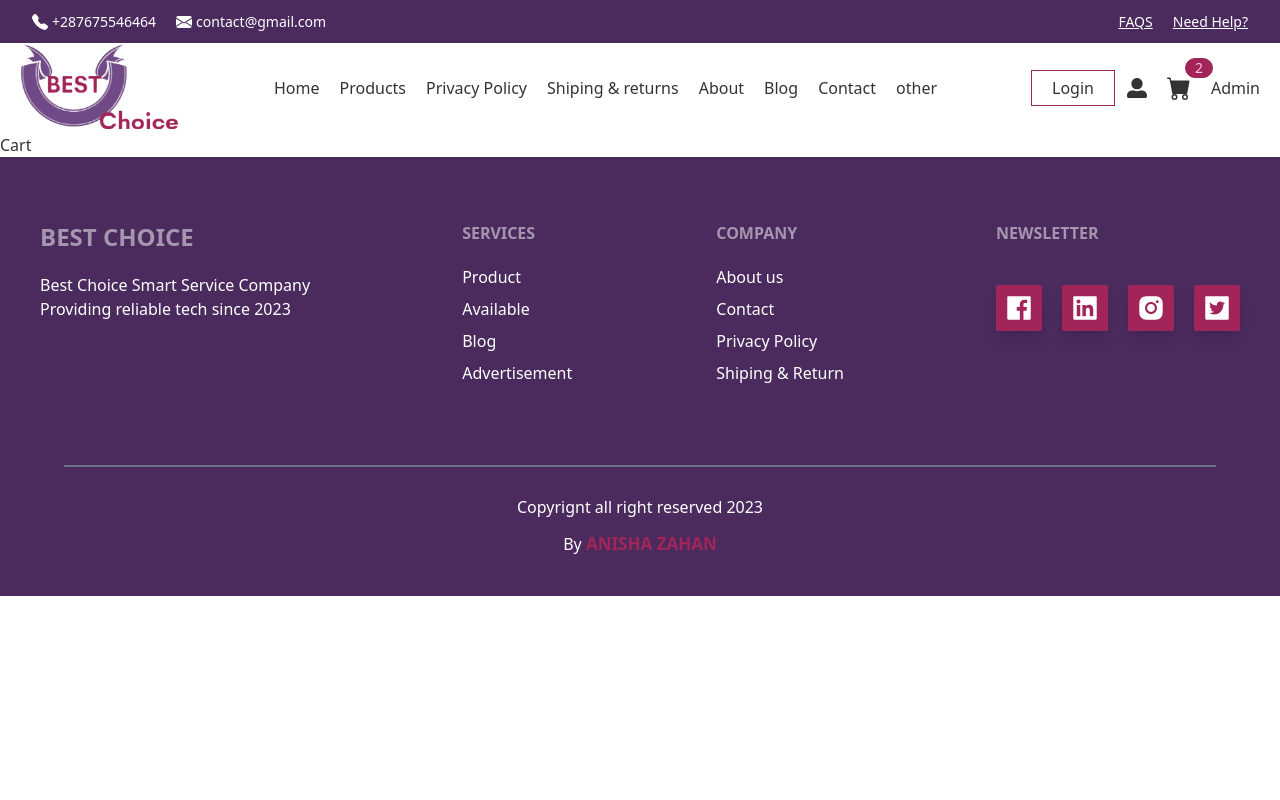
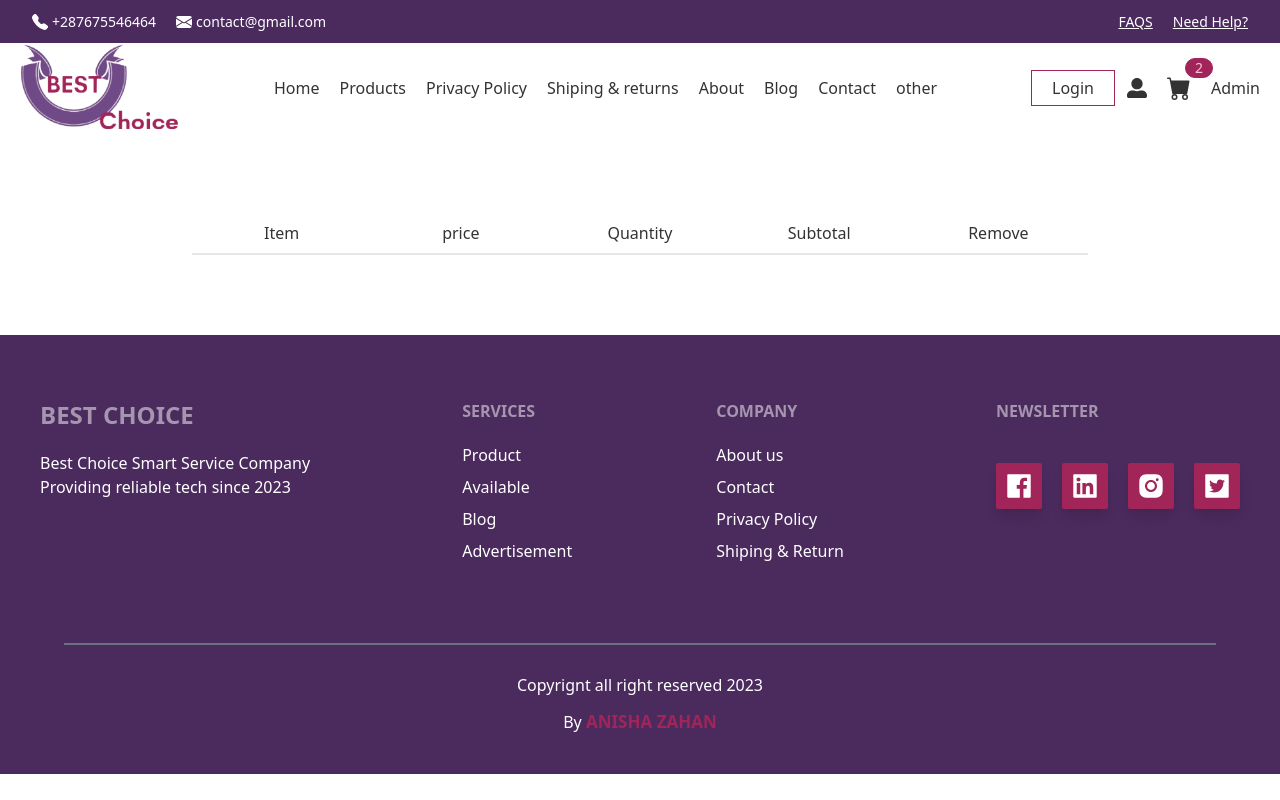
Before and after one commit to anishazahan/Best-Choice, a React (Create React App) app: page /cart in a window 1280 px wide. Built offline with nearby package versions, Linux system fonts and the light colour scheme; no server answers.

Commit message:
cart list heading design

```diff
--- a/src/Pages/Products2/Cart.js
+++ b/src/Pages/Products2/Cart.js
@@ -1,8 +1,23 @@
 import React from 'react'
+import { useCartContext } from '../../Hooks/cart_context'
 
 const Cart = () => {
+
+const {cart} = useCartContext();
+
+
+
   return (
-    <div>Cart</div>
+    <div className=' px-5 w-full md:px-10 lg:px-0 lg:max-w-4xl mx-auto my-20'>
+        <div className="grid grid-cols-5 text-center border-b-2 py-2">
+            <h2>Item</h2>
+            <h2 className='hidden md:block'>price</h2>
+            <h2>Quantity</h2>
+            <h2 className='hidden md:block'>Subtotal</ h2>
+            <h2>Remove</h2>
+
+        </div>
+    </div>
   )
 }
 
```
